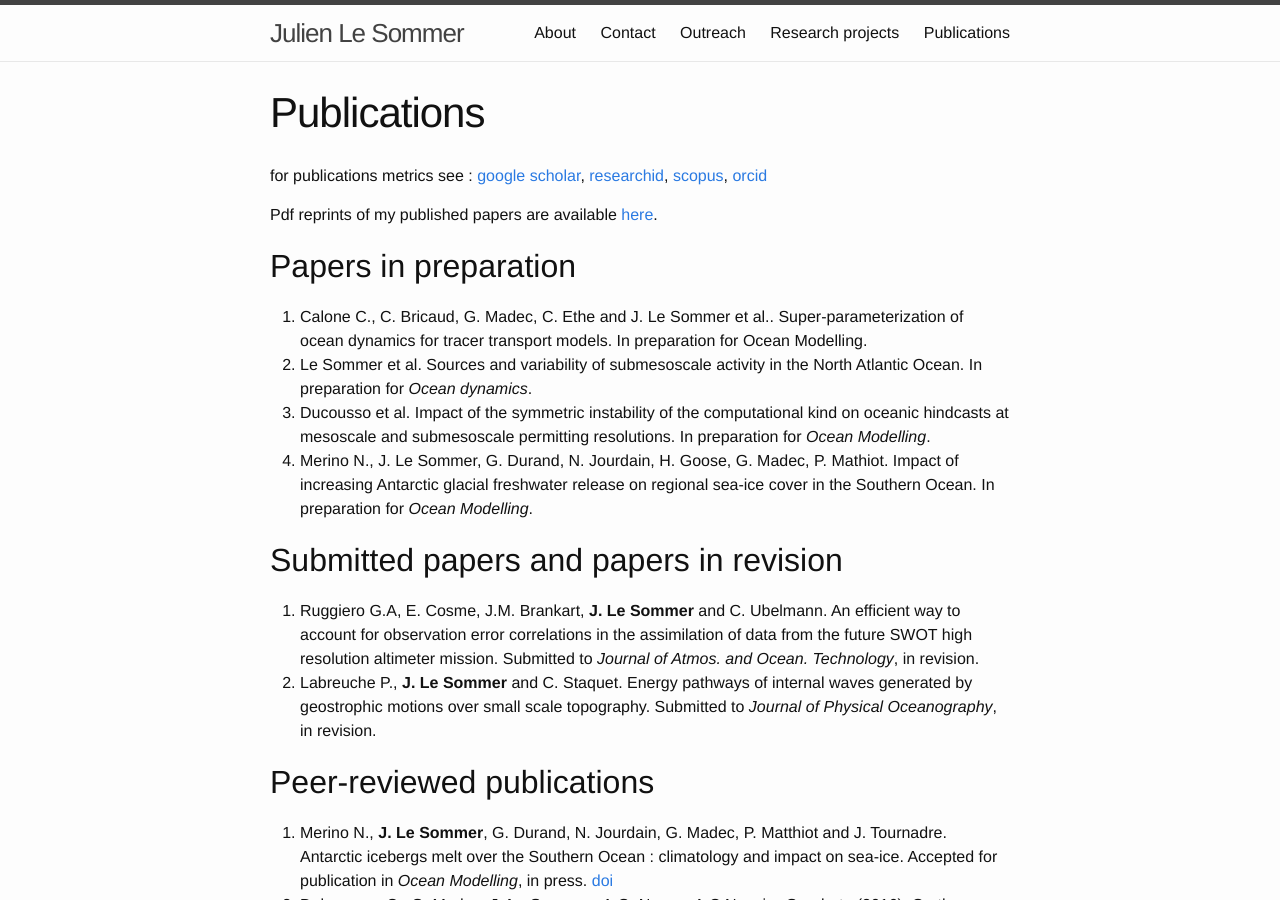
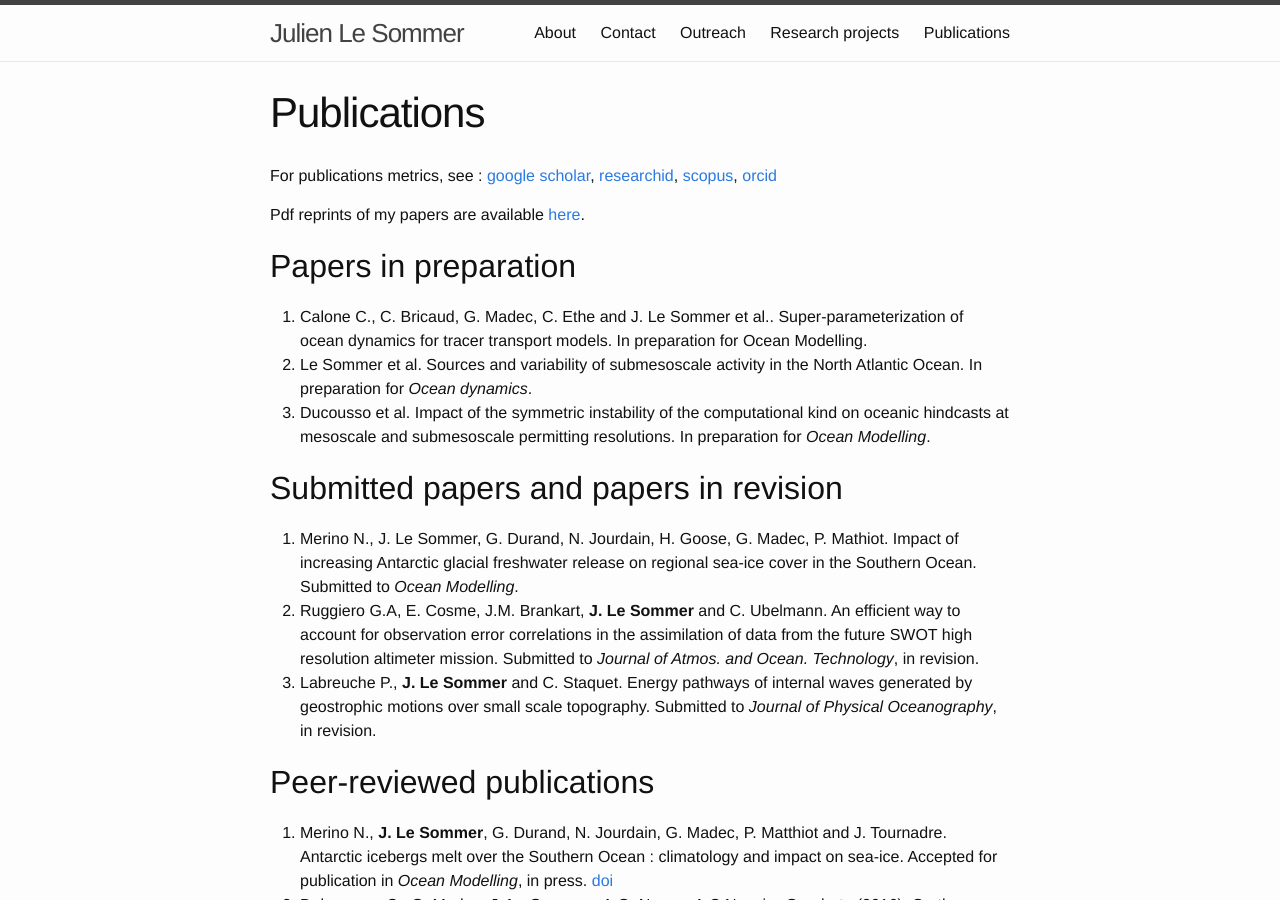
Before and after one commit to quentinjamet/quentinjamet.github.io, a Jekyll site: the page built from publications.md, in a window 1280 px wide and 900 px high. Built offline with Jekyll 4.4.1, drawn with Linux system fonts in a browser that asks for light colours.

```diff
--- a/publications.md
+++ b/publications.md
@@ -4,22 +4,21 @@ title: Publications
 permalink: /publications/
 ---
 
-for publications metrics see :
+For publications metrics, see :
 [google scholar](http://scholar.google.com/citations?user=neHDjMwAAAAJ&hl=en), [researchid](http://www.researcherid.com/rid/B-9869-2013), [scopus](http://www.scopus.com/inward/authorDetails.url?authorID=6507387108&partnerID=MN8TOARS), [orcid](http://orcid.org/0000-0002-6882-2938)
 
 
-Pdf reprints of my published papers are available [here](https://mycore.core-cloud.net/public.php?service=files&t=6fad2b10adc1fbf18d72f792dd5dda29).
+Pdf reprints of my papers are available [here](https://mycore.core-cloud.net/public.php?service=files&t=6fad2b10adc1fbf18d72f792dd5dda29).
 
 ## Papers in preparation
 
  1. Calone C., C. Bricaud, G. Madec, C. Ethe and J. Le Sommer et al.. Super-parameterization of ocean dynamics for tracer transport models. In preparation for Ocean Modelling.
  1. Le Sommer et al. Sources and variability of submesoscale activity in the North Atlantic Ocean. In preparation for *Ocean dynamics*.
  1. Ducousso et al. Impact of the symmetric instability of the computational kind on oceanic hindcasts at mesoscale and submesoscale permitting resolutions. In preparation for *Ocean Modelling*.
- 1. Merino N., J. Le Sommer, G. Durand, N. Jourdain, H. Goose, G. Madec, P. Mathiot. Impact of increasing Antarctic glacial freshwater release on regional sea-ice cover in the Southern Ocean. In preparation for *Ocean Modelling*.
 
 ## Submitted papers and papers in revision
 
-
+1. Merino N., J. Le Sommer, G. Durand, N. Jourdain, H. Goose, G. Madec, P. Mathiot. Impact of increasing Antarctic glacial freshwater release on regional sea-ice cover in the Southern Ocean. Submitted to *Ocean Modelling*.
 1.  Ruggiero G.A, E. Cosme, J.M. Brankart, **J. Le Sommer** and C. Ubelmann. An efficient way to account for observation error correlations in the assimilation of data from the future SWOT high resolution altimeter mission. Submitted to *Journal of Atmos. and Ocean. Technology*, in revision.
 1.  Labreuche P., **J. Le Sommer** and C. Staquet. Energy pathways of internal waves generated by geostrophic motions over small scale topography. Submitted to *Journal of Physical Oceanography*, in revision.
 
```
